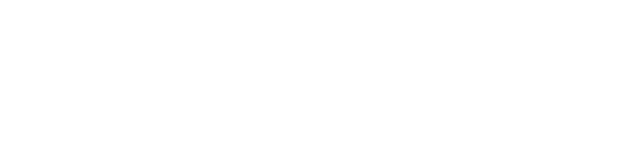
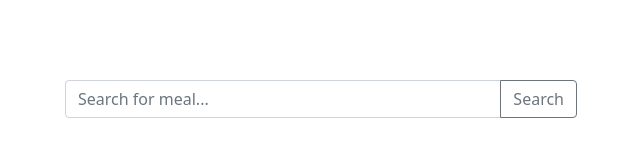
Before and after one commit to Sumaiya-Nawsheen/Hungry-Monster, a plain HTML site: page index.html in a window 1280 px wide. Shown: the whole page, without its empty margins (285-925 px from the left). Drawn offline with nearby package versions, Linux system fonts and the light colour scheme.

Commit message:
search-bar

```diff
--- a/index.html
+++ b/index.html
@@ -5,10 +5,22 @@
     <meta charset="UTF-8">
     <meta name="viewport" content="width=device-width, initial-scale=1.0">
     <title>Hungry-Monster</title>
+    <!-- css style -->
+    <link rel="stylesheet" href="style.css">
+    <link href="https://cdn.jsdelivr.net/npm/bootstrap@5.0.0-beta1/dist/css/bootstrap.min.css" rel="stylesheet" integrity="sha384-giJF6kkoqNQ00vy+HMDP7azOuL0xtbfIcaT9wjKHr8RbDVddVHyTfAAsrekwKmP1" crossorigin="anonymous">
 </head>
 
 <body>
+    <section class=" src-bar-style">
+        <div class="input-group mb-3">
+            <input type="text" class="form-control" placeholder="Search for meal..." aria-describedby="button-addon2">
+            <button class="btn btn-outline-secondary" type="button" id="button-addon2">Search</button>
+        </div>
+    </section>
 
+
+    <script src="hungryMonster.js"></script>
+    <script src="https://cdn.jsdelivr.net/npm/bootstrap@5.0.0-beta1/dist/js/bootstrap.bundle.min.js" integrity="sha384-ygbV9kiqUc6oa4msXn9868pTtWMgiQaeYH7/t7LECLbyPA2x65Kgf80OJFdroafW" crossorigin="anonymous"></script>
 </body>
 
 </html>
--- /dev/null
+++ b/style.css
@@ -0,0 +1,5 @@
+.src-bar-style {
+    width: 40%;
+    display: grid;
+    margin: 80px 350px;
+}
```
Also changed, not shown: hungryMonster.js (added).
